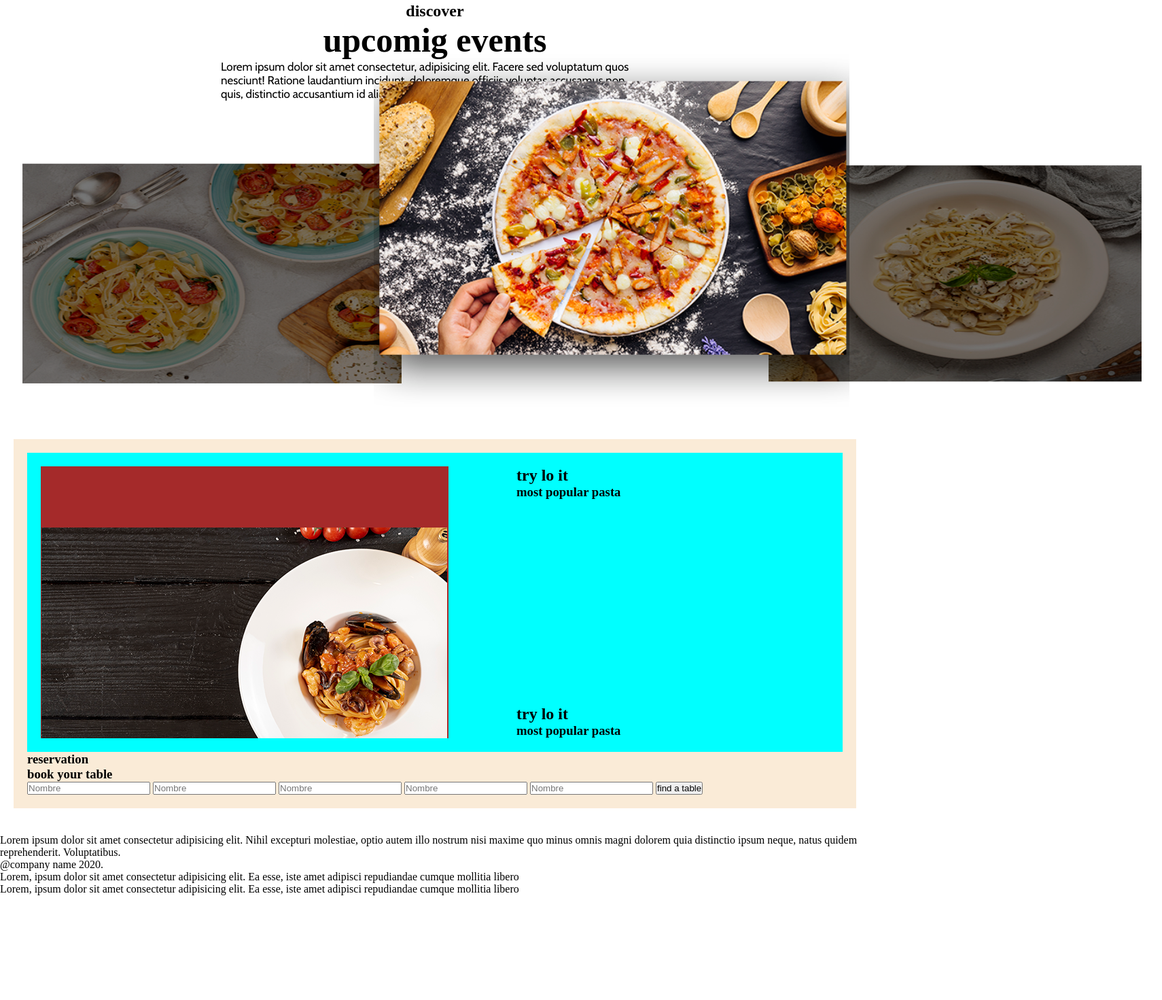
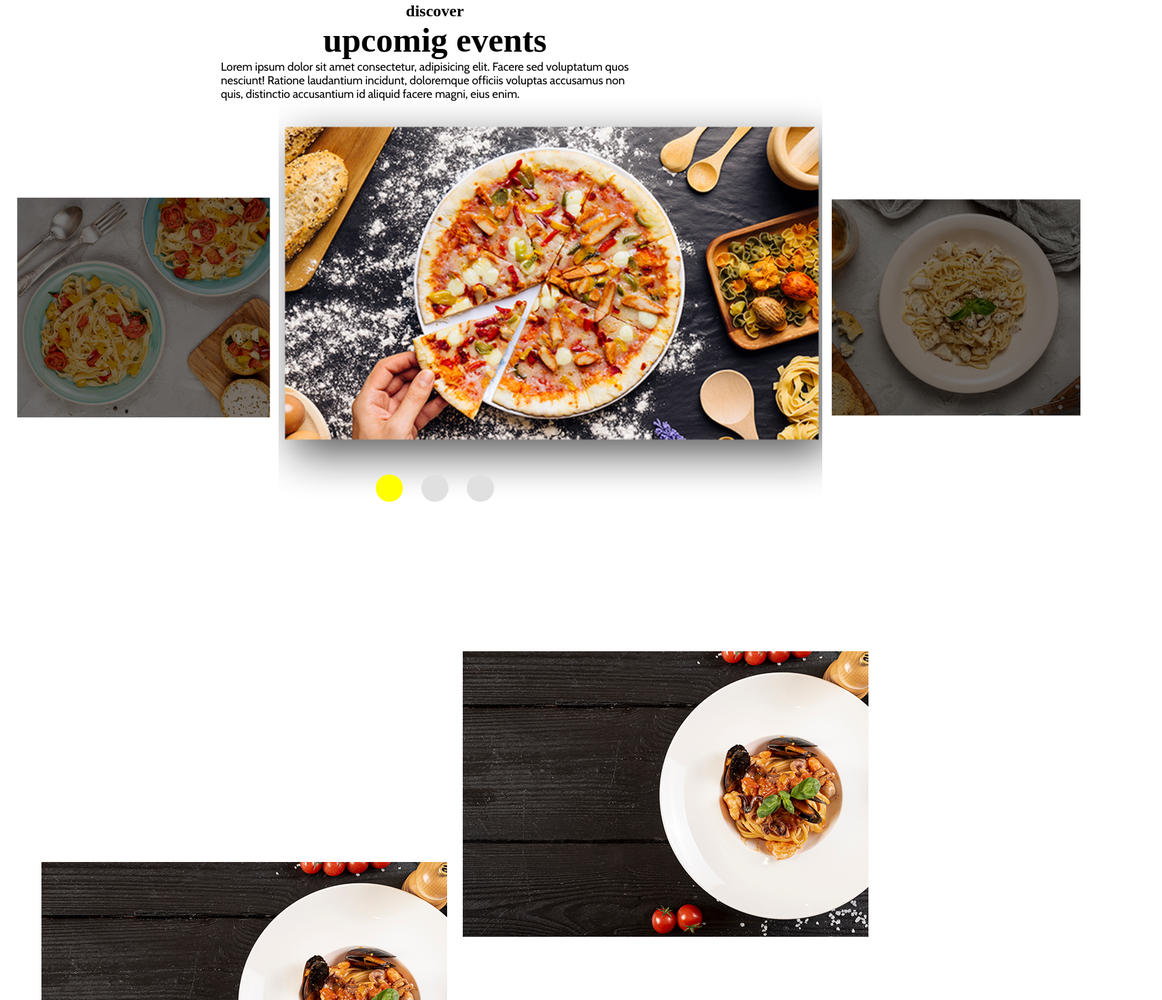
Before and after one commit to CarlosAlbertoGarciaRamirezADSO/evaluacion_css, a plain HTML site: page index.html in a window 1280 px wide. Shown: the part 1342-2813 px from the top of the page at 68% size, 1710 px wide, since content can reach past the window. Before the commit the page ends 2677 px from the top, so only its background shows below. Drawn offline with nearby package versions, Linux system fonts and the light colour scheme; a web font is replaced by a local one.

Commit message:
formulario terminado

```diff
--- a/header.css
+++ b/header.css
@@ -6,18 +6,15 @@
   --letra_cabin:"Cabin", sans-serif;;
   --letra_cursiva:"Pacifico";
   --letra:"Rubik maps";
+  --color_yellow:yellow;
 }
 
 header{
-  background-color: yellow;
-  /* background-image: url(imagenes/fondo.png);
-  background-repeat: no-repeat;
-  background-position: 1420px; */
+  background-color: var(--color_yellow);
   padding: 0;
 }
 
 .content__imgenes{
-  /* background-color: yellow; */
   height: 100%;
   max-width: 90%;
   margin: 0 auto;
@@ -29,7 +26,6 @@ header{
 .logo__princ img{
   width: 150px;
   height: 100px;
-  /* background-color: blue; */
 }
 .logo__princ {
   display: flex;
@@ -41,7 +37,6 @@ header{
 .nav__bar{
   display: flex;
   justify-content: end;
-  /* background-color: rgb(9, 90, 100); */
   max-width: 90%;
   margin: 0 auto;
 
@@ -49,37 +44,29 @@ header{
 .nav__bar ul{
   display: flex;
   justify-content: space-around;
-  /* background-color: aqua; */
   width: 50%;
   list-style: none;
   font-family: var(--letra_cabin);
 
 }
 .section1__ini{
-  /* background-color: blue; */
   padding: 10px;
 }
 .section1__cont{
-  /* background-color: rgb(90, 90, 67); */
   display: flex;
-  /* flex-direction: column; */
-  /* height: 500px; */
   margin: 30px;
 }
 .contenedor{
   display: flex;
   flex-direction: column;
-  /* background-color: antiquewhite; */
   margin: 0 auto;
   padding: 50px;
 }
 
 .plato_img{
-  /* background-color: aqua; */
   margin: 0 auto;
 }
 .section1__cont__text1{
-  /* background-color: red; */
   display: flex;
   justify-content: center;
   align-items: center;
@@ -88,7 +75,6 @@ header{
   margin: 20px;
 }
 .section1__cont__text2{
-  /* background-color: rgb(255, 0, 221);  */
   width: 20%;
   margin: 20px;
 }
@@ -116,7 +102,6 @@ header{
   left: 170px;
 }
 .section1__cont__text2{
-  /* background-color: red; */
   display: flex;
   justify-content: space-between;
   align-items: center;
@@ -125,7 +110,7 @@ header{
 }
 .section1__cont__button{
   color: black;
-  background-color: yellow;
+  background-color: var(--color_yellow);
   border: 1px solid black ;
   display: flex;
   justify-content: center;
@@ -156,14 +141,10 @@ header{
 
 /* seccion 2 */
 .section2__ini{
-  /* background-color: aqua; */
   padding: 10px;
 }
-.section2__cont{
-  /* background-color: antiquewhite; */
-}
+
 .section2__cont1__text{
-  /* background-color: blueviolet; */
   width: 50%;
   margin: 0 auto;
   display: flex;
@@ -186,35 +167,29 @@ header{
   grid-template-columns: repeat(3,1fr);
   max-width: 60%;
   margin: 0 auto;
-  /* background-color: brown; */
 
 }
 .card1{
-  /* background-color: rgb(148, 179, 127); */
   display: flex ;
   flex-direction: column;
   margin: 0 auto;
 }
 .card1 img{
-  /* background-color: rgb(102, 255, 0); */
   display: flex ;
   flex-direction: column;
   margin: 0 auto;
 }
 .card2 img{
-  /* background-color: rgb(102, 255, 0); */
   display: flex ;
   flex-direction: column;
   margin: 0 auto;
 }
 .card3 img{
-  /* background-color: rgb(102, 255, 0); */
   display: flex ;
   flex-direction: column;
   margin: 0 auto;
 }
 .card_content{
-  /* background-color: rgb(108, 163, 156); */
   display: flex ;
   flex-direction: column;
   align-items: center;
@@ -222,7 +197,7 @@ header{
   margin-top: 20px;
 }
 .card1__button{
-  background-color: yellow;
+  background-color: var(--color_yellow);
   height: 30px;
   width: 100px;
   margin-top: 20px;
@@ -253,14 +228,10 @@ header{
 }
 /* seccion 3 */
 .section3__ini{
-  /* background-color: aqua; */
   padding: 10px;
 }
-.section3__cont{
-  /* background-color: antiquewhite; */
-}
 .section3_text{
-  /* background-color: blueviolet; */
+
   width: 50%;
   margin: 0 auto;
   display: flex;
@@ -279,58 +250,113 @@ header{
 }
 
 .section3__imagenes{
-  display: grid;
-  grid-template-columns: 1fr 500px 1fr;
-  grid-template-rows: 400px;
+  display: flex;
+  justify-content: space-around;
+  align-items: center;
   margin: 0 auto;
-
-}
-.imagen_carrusel2{
-  margin: 0 auto;
-  position: absolute;
-  top: 1340px;
-  left: 550px;
-  width: 700px;
-  z-index: 1;
-}
-.imagen_carrusel1{
-
-  width: 600px;
-  height: 400px;
-}
-.imagen_carrusel3{
-
-  width: 600px;
-  height: 400px;
-  grid-column: 3;
+  height: 500px;
 }
 
-
+.circulo{
+  display: flex;
+  justify-content: space-around;
+  width: 200px;
+  height: 100px;
+  margin: 0 auto;
+}
+.circulo1{
+  height: 40px;
+  width: 40px;
+  border-radius: 50%;
+}
+.circulo2{
+  background-color: rgb(224, 224, 224);
+  height: 40px;
+  width: 40px;
+  border-radius: 50%;
+}
+.circulo3{
+  background-color: rgb(224, 224, 224);
+  height: 40px;
+  width: 40px;
+  border-radius: 50%;
+}
+.circulo1{
+  background-color: var(--color_yellow);
+}
 
 .section4__ini{
-  /* background-color: aqua; */
   padding: 20px;
 }
 .section4__cont{
-  background-color: antiquewhite;
   padding: 20px;
 }
 .section4__popular{
   display: grid;
-  grid-template-columns: 700px 1fr;
-  grid-template-rows:2fr ;
-  background-color: aqua;
+  grid-template-columns: repeat(2,1fr);
+  grid-template-rows:1fr 1fr;
   padding: 20px;
+  gap: 20px;
+}
+.section4__card2{
+  grid-column: 2;
+  grid-row: 2;
+  display: flex;
+  justify-content: center;
+  align-items: center;
 }
 .section4__card1{
+  display: flex;
+  justify-content: center;
+  align-items: center;
+  grid-column: 1;
   grid-row: 1/3;
-  width: 100%;
-  /* background-image: url(imagenes/pasta4.png); */
-  background-color: brown;
-  background-image: url(imagenes/pasta4.png);
-  background-image: cover;
+  margin: 0 auto;
 }
-.section4__card1{
-  width: 600px;
-  height: 400px;
+
+.section4__card3{
+  grid-column: 2;
+  grid-row: 1;
+  display: flex;
+  justify-content: center;
+  align-items: center;
 }
+
+.formulario{
+  display: flex ;
+  flex-direction: column;
+  align-items: center;
+  /* background-color: yellow;   */
+  max-width: 40%;
+  margin: 0 auto;
+
+}
+.section4__reservar_text h2{
+  font-size: 25px;
+  text-align: center;
+}
+.section4__reservar_text h1{
+  font-size: 60px;
+  text-align: center;
+  font-family: var(--letra);
+}
+.formulario input{
+  width: 300px;
+  height: 50px;
+  margin: 10px;
+  padding: 10px;
+  /* border: none; */
+  border-radius: 3px;
+}
+
+
+.button__formulario{
+  width: 320px;
+  height: 70px;
+  margin: 10px;
+  border: 1px solid rgb(198, 191, 4);
+  background-color: var(--color_yellow);
+  color: black;
+  font-size: 20px;
+  font-family: var(--letra);
+}
--- a/index.html
+++ b/index.html
@@ -131,11 +131,15 @@
         </div>
 
         <div class="section3__imagenes">
-          <img class="imagen_carrusel1" src="imagenes/carrusel1.png" alt="">
-          <img class="imagen_carrusel2" src="imagenes/carrusel2.png" alt="">
-          <img class="imagen_carrusel3" src="imagenes/carrusel3.png" alt="">
+          <img class="imagen_carrusel1" src="imagenes/carrusel1.png" alt="" width="600px" height="400px">
+          <img class="imagen_carrusel2" src="imagenes/carrusel2.png" alt="" width="800px" height="800px">
+          <img class="imagen_carrusel3" src="imagenes/carrusel3.png" alt="" width="600px" height="400px">
         </div>
-        <img src="" alt="">
+        <div class="circulo">
+          <div class="circulo1"></div>
+          <div class="circulo2"></div>
+          <div class="circulo3"></div>
+        </div>
       </article>
     </section>
 
@@ -143,33 +147,30 @@
       <article class="section4__cont">
         <div class="section4__popular">
           <div class="section4__card1">
-            <!-- <h2>try lo it </h2>
-            <h1>most popular pasta</h1> -->
+            <img src="imagenes/pasta4.png" alt="">
           </div>
 
           <div class="section4__card2">
-            <h2>try lo it </h2>
-            <h1>most popular pasta</h1>
+            <img src="imagenes/pasta4.png" alt="">
           </div>
 
           <div class="section4__card3">
-            <h2>try lo it </h2>
-            <h1>most popular pasta</h1>
+            <img src="imagenes/pasta4.png" alt="">
           </div>
         </div>
 
         <div class="section4__reservar">
           <div class="section4__reservar_text">
-            <h1>reservation</h1>
+            <h2>reservation</h2>
             <h1>book your table</h1>
           </div>
           <div class="formulario">
             <form action="">
               <input type="text" placeholder="Nombre">
-              <input type="text" placeholder="Nombre">
-              <input type="text" placeholder="Nombre">
-              <input type="text" placeholder="Nombre">
-              <input type="text" placeholder="Nombre">
+              <input type="text" placeholder="Email">
+              <input type="text" placeholder="Edad">
+              <input type="text" placeholder="Telefono">
+              <input type="text" placeholder="Dirección">
               <button class="button__formulario">find a table</button>
             </form>
           </div>
```
